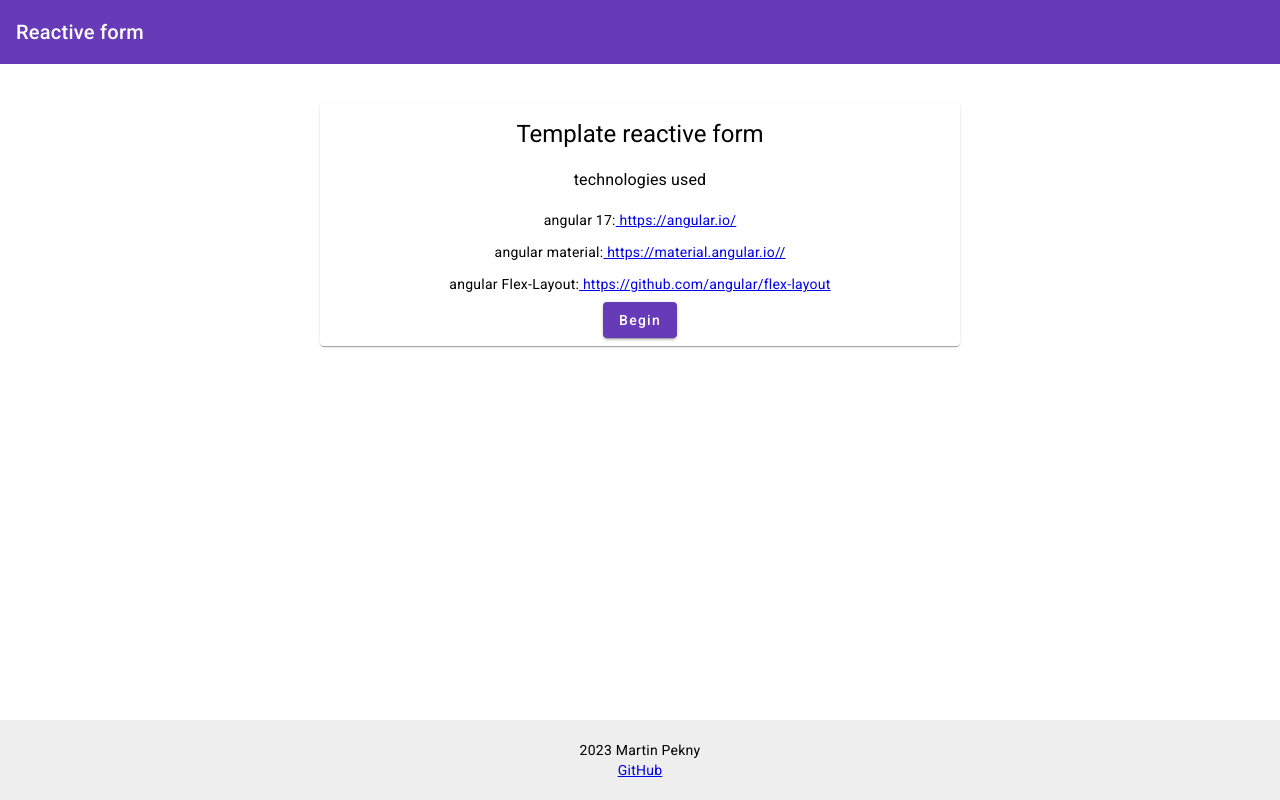
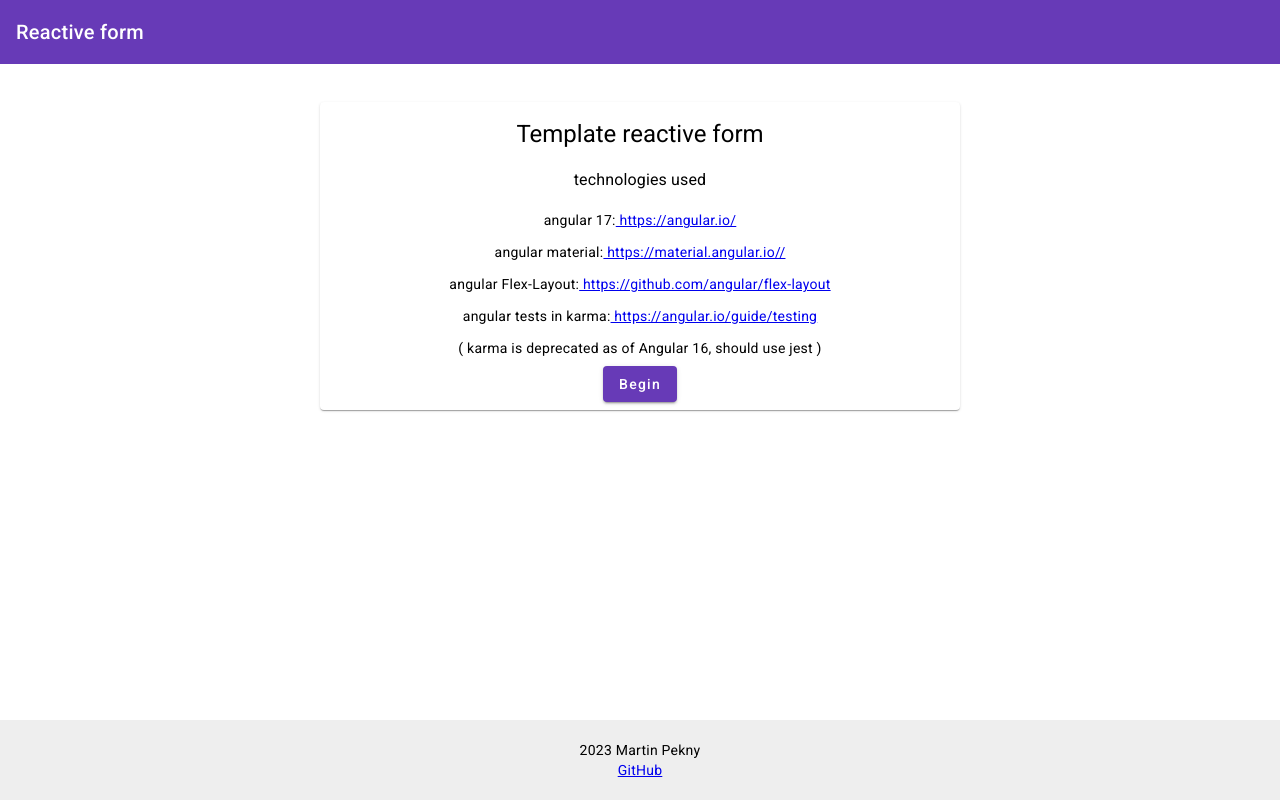
Before and after one commit to Maperti8/angular-reactive-form, an Angular app: page /homepage in a window 1280 px wide. Built offline with nearby package versions, Linux system fonts and the light colour scheme.

Commit message:
fix: minor template changes

```diff
--- a/src/app/homepage/homepage.component.html
+++ b/src/app/homepage/homepage.component.html
@@ -8,6 +8,8 @@
           <p>angular 17:<a href="https://angular.io/" target="_blank"> https://angular.io/</a></p>
           <p>angular material:<a href="https://material.angular.io/" target="_blank"> https://material.angular.io//</a></p>
           <p>angular Flex-Layout:<a href="https://github.com/angular/flex-layout" target="_blank"> https://github.com/angular/flex-layout</a></p>
+          <p>angular tests in karma:<a href="https://angular.io/guide/testing" target="_blank"> https://angular.io/guide/testing</a></p>
+          <p>( karma is deprecated as of Angular 16, should use jest )</p>
         </mat-card-content>
 
         <mat-card-actions fxLayoutAlign="center">
--- a/src/app/modules/form/components/form/form.component.ts
+++ b/src/app/modules/form/components/form/form.component.ts
@@ -2,7 +2,7 @@
 import { Component, OnInit } from '@angular/core';
 // form interface
 import { FormModel } from '../../interfaces/form.interface';
-// modal components
+// modal
 import { MatDialog } from '@angular/material/dialog';
 import { ModalComponent } from '../modal/modal.component';
 // breakpoints for smaller screens
--- a/src/app/modules/form/form.module.ts
+++ b/src/app/modules/form/form.module.ts
@@ -1,6 +1,5 @@
 import { NgModule } from '@angular/core';
 import { CommonModule } from '@angular/common';
-// modules
 import { FormComponent } from './components/form/form.component';
 import { FormRoutingModule } from './form-routing';
 import { MaterialModule } from '../material/material-module';
```
